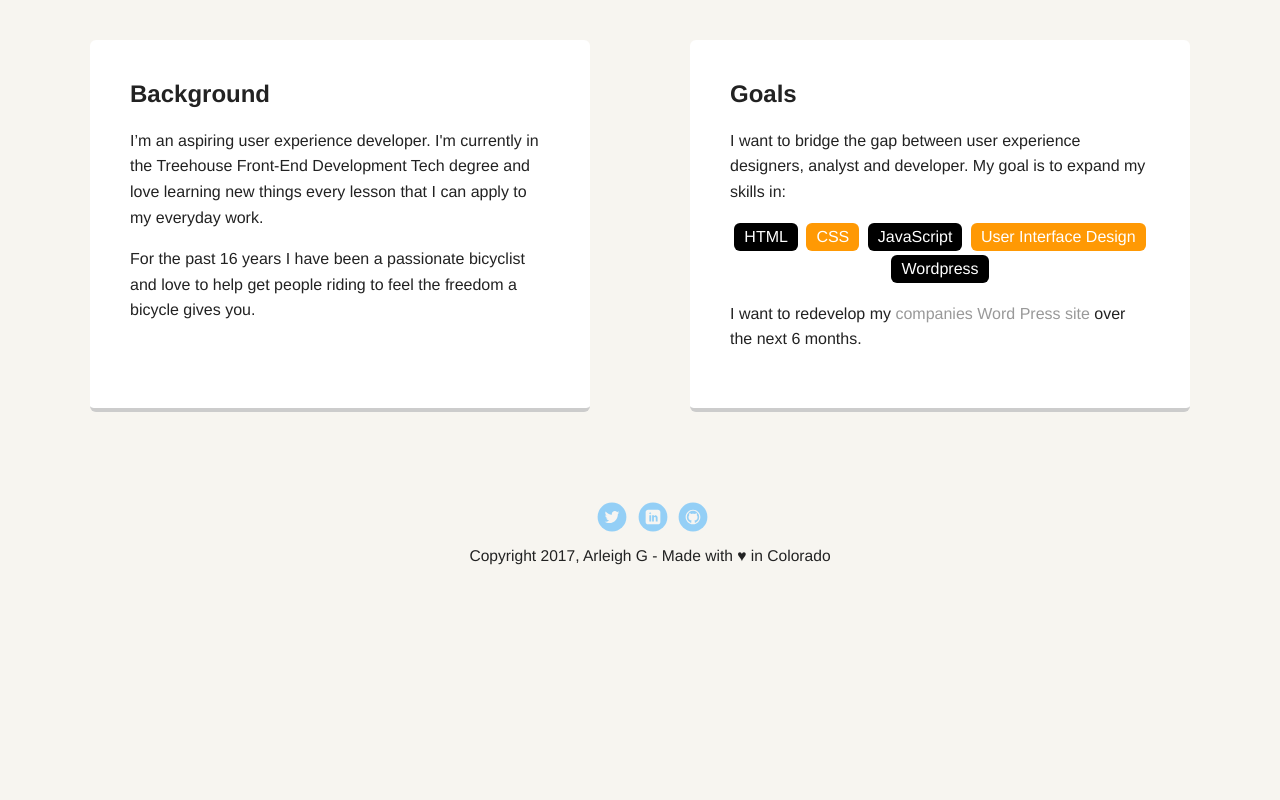
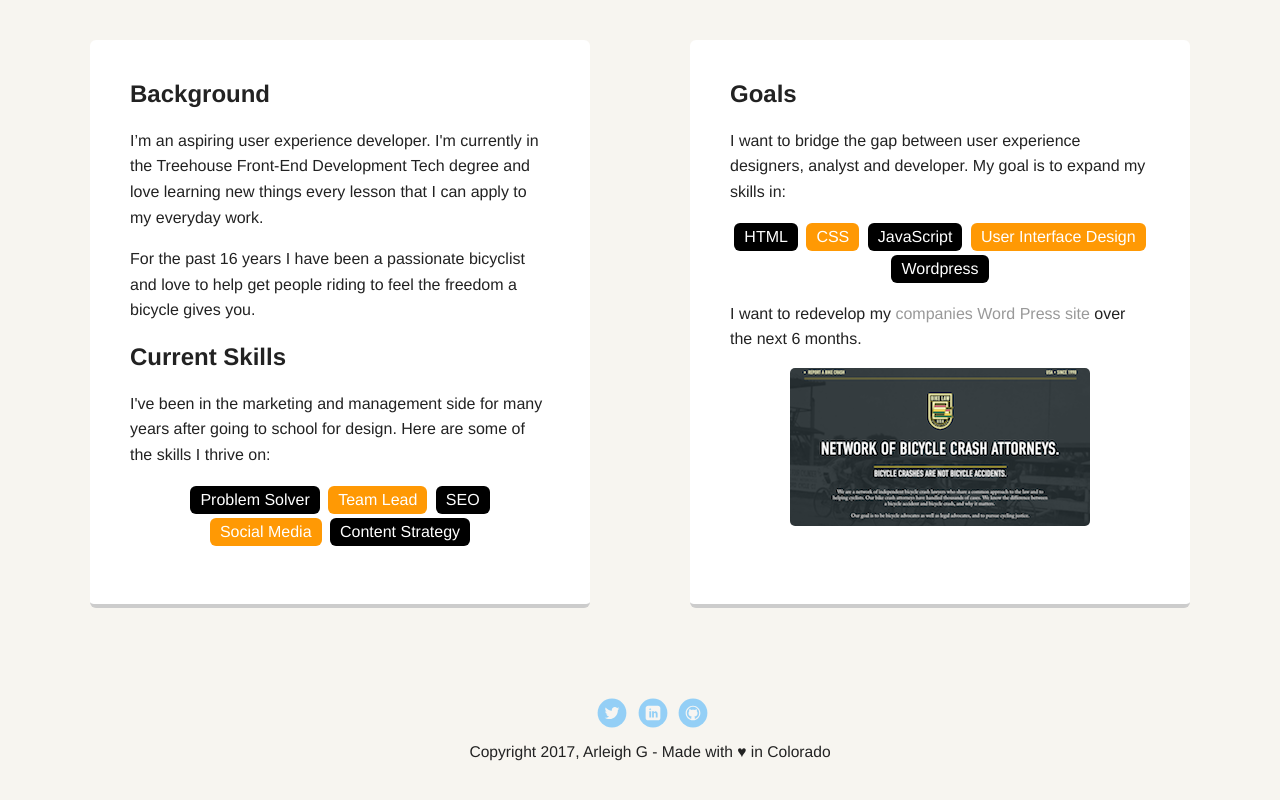
Before and after one commit to arleighco/arleigh_portfolio, a plain HTML site: page index.html in a window 1280 px wide. Shown: the part 480-1280 px from the top of the page. Before the commit the page ends 1141 px from the top, so only its background shows below. Drawn offline with Linux system fonts and the light colour scheme; a web font is replaced by a local one.

Commit message:
Updated Style and Index

```diff
--- a/index.html
+++ b/index.html
@@ -27,6 +27,15 @@
         <h2>Background</h2>
         <p>I’m an aspiring user experience developer. I'm currently in the Treehouse Front-End Development Tech degree and love learning new things every lesson that I can apply to my everyday work.</p>
         <p>For the past 16 years I have been a passionate bicyclist and love to help get people riding to feel the freedom a bicycle gives you.</p>
+        <h2>Current Skills</h2>
+        <p>I've been in the marketing and management side for many years after going to school for design. Here are some of the skills I thrive on:</p>
+        <ul class="skills">
+          <li>Problem Solver</li>
+          <li>Team Lead</li>
+          <li>SEO</li>
+          <li>Social Media</li>
+          <li>Content Strategy</li>
+        </ul>
       </div>
 
       <div class="card">
@@ -40,6 +49,7 @@
           <li>Wordpress</li>
         </ul>
         <p>I want to redevelop my <a href="https://bikelaw.com" target="_blank" title="Bike Law">companies Word Press site</a> over the next 6 months.</p>
+        <a href="https://bikelaw.com" target="_blank"> <img class="goal-img" src="images/bikelaw-website.png" alt="Bike Law website" title="Bike Law Screenshot"></a>
       </div>
 
     </main>
--- a/styles.css
+++ b/styles.css
@@ -71,11 +71,11 @@ header .profile-image {
   width: 150px;
   height: 150px;
   border-radius: 50%;
-  border: 3px solid white;
+  border: 5px solid white;
   transition: all .5s;
 }
 header .profile-image:hover {
-  transform: scale(1.2) rotate(5deg);
+  transform: scale(1.2) rotate(-15deg);
 }
 .tag {
   background-color: #efefef;
@@ -131,6 +131,12 @@ ul.skills {
 .skills li:nth-child(odd) {
   background: #000;
   color: #fff;
+}
+
+.goal-img {
+  border-radius: 5px;
+  display: block;
+  margin: auto;
 }
 
 footer {
```
Also changed, not shown: experience.html (+1 -1 lines), images/bikelaw-website.png (added), images/ellie.jpg (added).
